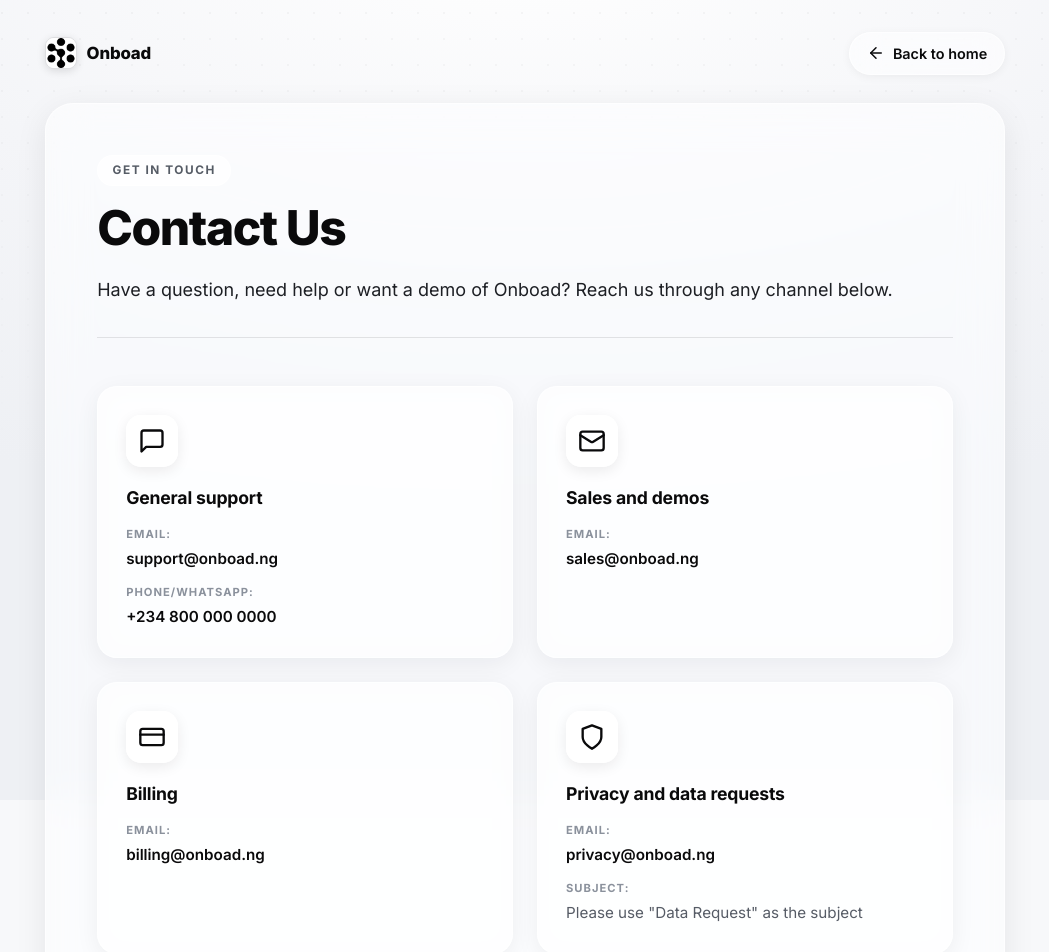
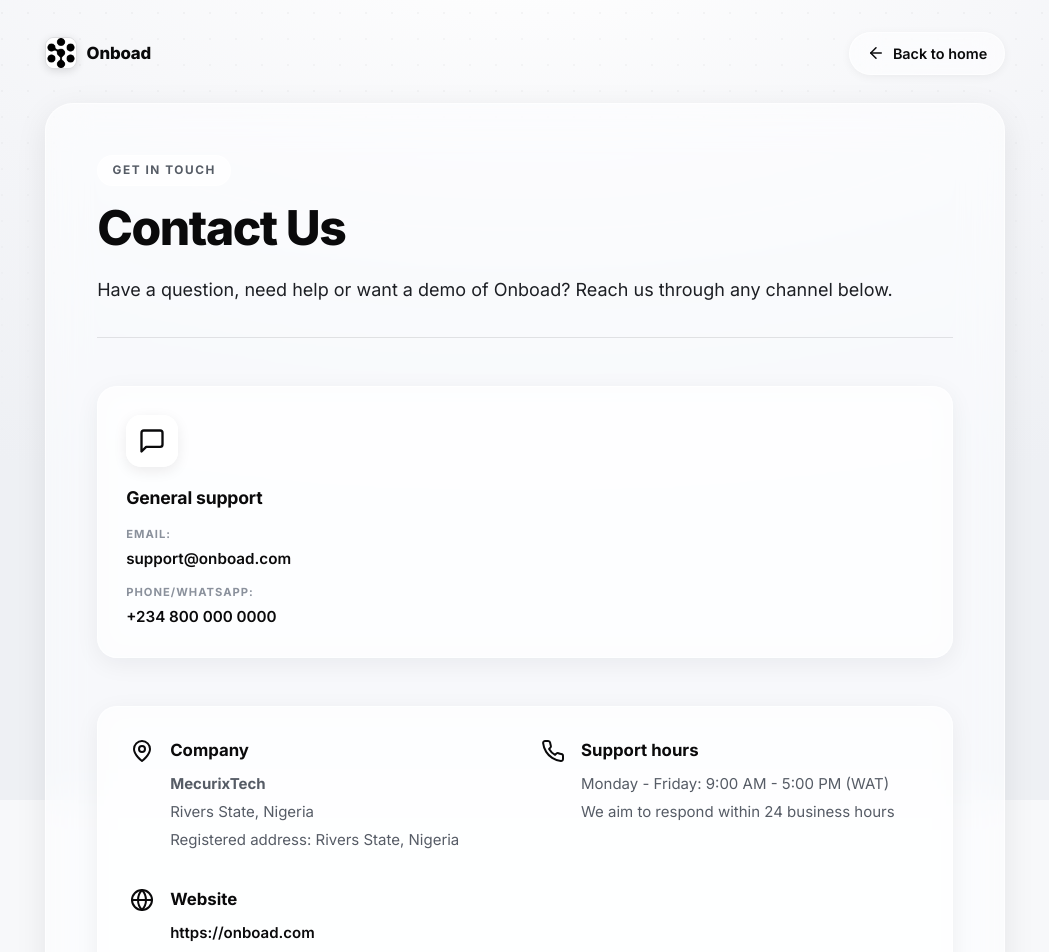
Before and after one commit to izzychils/tms-fe, a React (Vite) app: page /contact in a window 1280 px wide. Shown: the top 952 px of the page, without its empty margins (115-1164 px from the left). Built offline with nearby package versions, Linux system fonts and the light colour scheme; the HTML template or start-up script is replaced by a standard one.

Commit message:
update contact email to support@onboad.com and comment unused contact methods

```diff
--- a/src/pages/Contact.tsx
+++ b/src/pages/Contact.tsx
@@ -1,7 +1,8 @@
 import React from 'react';
 import { Link } from 'react-router-dom';
 import { motion } from 'framer-motion';
-import { ArrowLeft, Mail, Phone, MapPin, MessageSquare, CreditCard, Shield, FileText, Globe } from 'lucide-react';
+import { ArrowLeft, Phone, MapPin, MessageSquare, Shield, Globe } from 'lucide-react';
+// import { Mail, CreditCard, FileText } from 'lucide-react';
 import './StaticPage.css';
 
 const Contact: React.FC = () => {
@@ -14,29 +15,30 @@
       icon: MessageSquare,
       title: 'General support',
       items: [
-        { label: 'Email', value: 'support@onboad.ng', href: 'mailto:support@onboad.ng' },
+        { label: 'Email', value: 'support@onboad.com', href: 'mailto:support@onboad.com' },
         { label: 'Phone/WhatsApp', value: '+234 800 000 0000', href: 'tel:+2348000000000' },
       ],
     },
+    /*
     {
       icon: Mail,
       title: 'Sales and demos',
       items: [
-        { label: 'Email', value: 'sales@onboad.ng', href: 'mailto:sales@onboad.ng' },
+        { label: 'Email', value: 'sales@onboad.com', href: 'mailto:sales@onboad.com' },
       ],
     },
     {
       icon: CreditCard,
       title: 'Billing',
       items: [
-        { label: 'Email', value: 'billing@onboad.ng', href: 'mailto:billing@onboad.ng' },
+        { label: 'Email', value: 'billing@onboad.com', href: 'mailto:billing@onboad.com' },
       ],
     },
     {
       icon: Shield,
       title: 'Privacy and data requests',
       items: [
-        { label: 'Email', value: 'privacy@onboad.ng', href: 'mailto:privacy@onboad.ng' },
+        { label: 'Email', value: 'privacy@onboad.com', href: 'mailto:privacy@onboad.com' },
         { label: 'Subject', value: 'Please use "Data Request" as the subject' },
       ],
     },
@@ -44,9 +46,10 @@
       icon: FileText,
       title: 'Legal notices',
       items: [
-        { label: 'Email', value: 'legal@onboad.ng', href: 'mailto:legal@onboad.ng' },
+        { label: 'Email', value: 'legal@onboad.com', href: 'mailto:legal@onboad.com' },
       ],
     },
+    */
   ];
 
   return (
@@ -133,8 +136,8 @@
             <div>
               <h3>Website</h3>
               <p>
-                <a className="info-link" href="https://onboad.ng">
-                  https://onboad.ng
+                <a className="info-link" href="https://onboad.com">
+                  https://onboad.com
                 </a>
               </p>
             </div>
```
